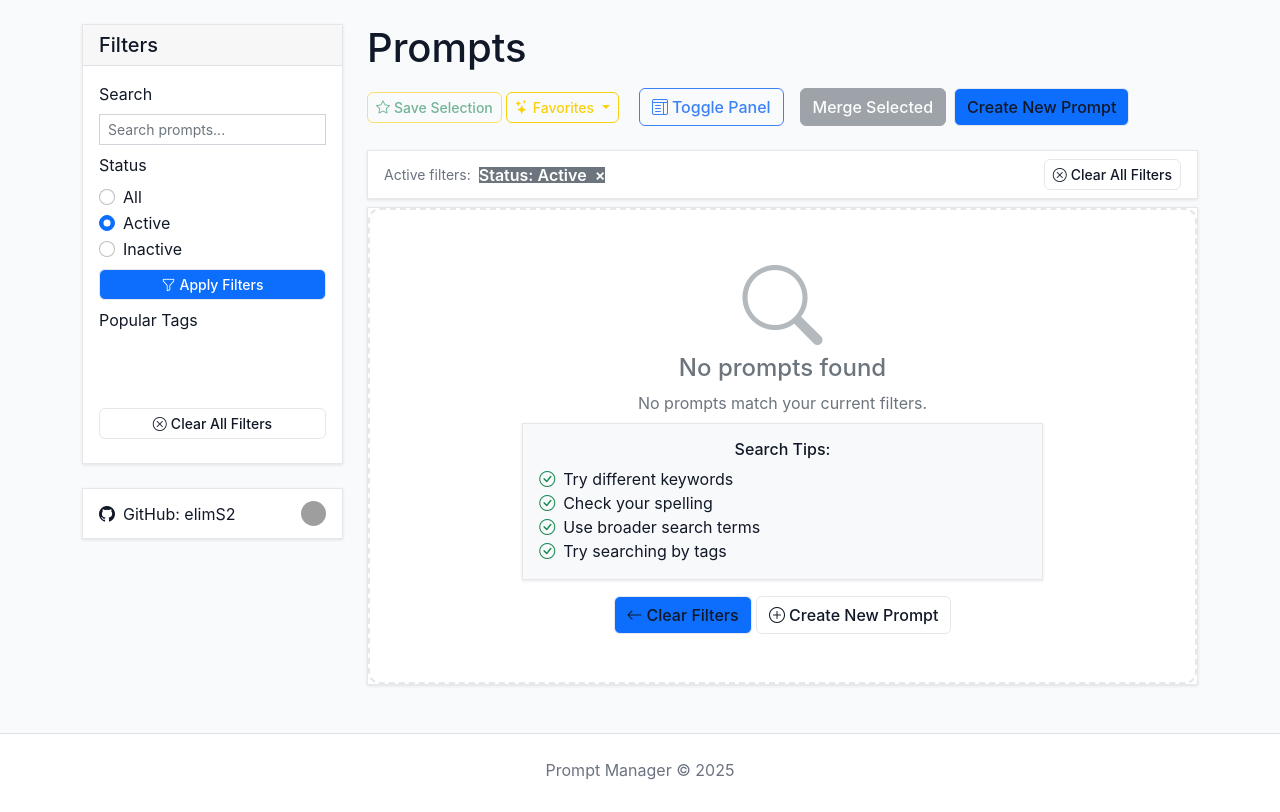
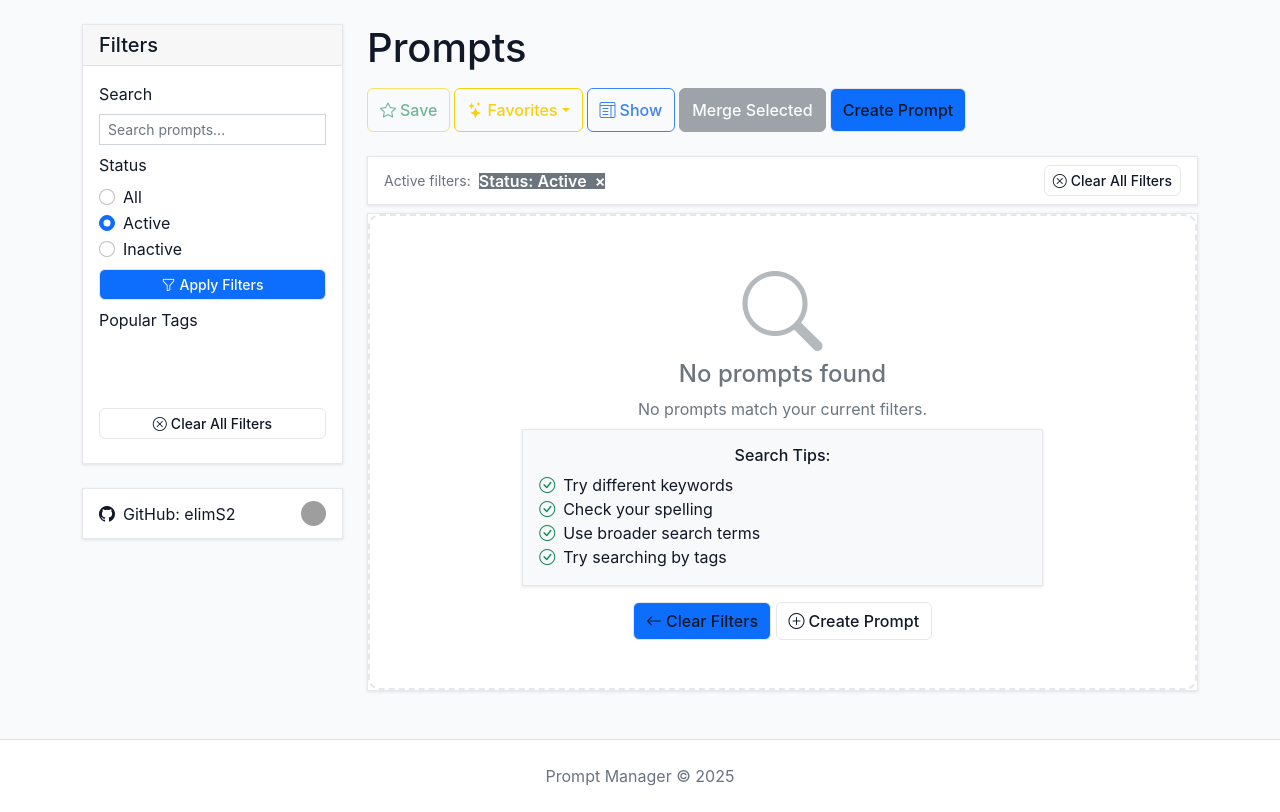
Before and after one commit to elimS2/prompt-manager, a Flask app: page /prompts in a window 1280 px wide. Shown: the part 57-869 px from the top of the page. Before the commit the page ends 837 px from the top, so only its background shows below. Run offline with Flask 3, Linux system fonts and the light colour scheme; the visitor is signed in with stand-in values (Sample User, id 1); data that the repository does not hold is empty; some libraries are stand-ins or nearby versions; grey boxes are pictures that could not be loaded.

Commit message:
style: enhance actions bar layout and button consistency
- Added consistent height and vertical alignment for action buttons in the actions bar.
- Updated button labels for clarity, removing "New" from "Create New Prompt" and simplifying "Copy Selected" to "Copy".
- Improved spacing and alignment in the actions bar for better user experience.

Files modified:
- app/static/css/style.css
- app/static/js/prompt-list.js
- app/templates/prompt/create.html
- app/templates/prompt/list.html

```diff
--- a/app/static/css/style.css
+++ b/app/static/css/style.css
@@ -2782,3 +2782,39 @@ pre {
     color: var(--text-primary) !important;
     text-decoration: none;
 }
+
+/* Actions bar buttons: enforce consistent height and vertical alignment */
+.actions-bar {
+    flex-wrap: wrap;
+    gap: 0.25rem; /* единый горизонтальный/вертикальный зазор */
+}
+
+.actions-bar .btn,
+.actions-bar .dropdown > .btn {
+    display: inline-flex;
+    align-items: center;
+    justify-content: center;
+    height: 44px;
+    line-height: 1.25rem;
+    padding-top: 0.5rem;
+    padding-bottom: 0.5rem;
+    white-space: nowrap;
+}
+
+/* Ensure dropdown toggle matches button height including border */
+.actions-bar .dropdown-toggle::after {
+    vertical-align: middle;
+}
+
+/* Единые отступы внутри группы и снаружи */
+.actions-bar .btn-group {
+    gap: 0.25rem;
+}
+
+.actions-bar .btn-group .btn {
+    margin-right: 0 !important;
+}
+
+.actions-bar > * {
+    margin-right: 0 !important;
+}
--- a/app/static/js/prompt-list.js
+++ b/app/static/js/prompt-list.js
@@ -159,7 +159,7 @@ class PromptListManager {
         this.copyAllBtn.className = 'btn btn-info me-2';
         this.copyAllBtn.id = 'copyAllBtn';
         this.copyAllBtn.disabled = true;
-        this.copyAllBtn.innerHTML = '<i class="bi bi-clipboard-plus me-1"></i>Copy Selected';
+        this.copyAllBtn.innerHTML = '<i class="bi bi-clipboard-plus me-1"></i>Copy';
         this.copyAllBtn.setAttribute('data-bs-toggle', 'tooltip');
         this.copyAllBtn.setAttribute('title', 'Copy content of all selected prompts');
         this.copyAllBtn.addEventListener('click', () => this.copyAllSelectedPrompts());
@@ -267,7 +267,7 @@ class PromptListManager {
         // Update copy all button
         if (this.copyAllBtn) {
             this.copyAllBtn.disabled = selectedCount === 0;
-            this.copyAllBtn.innerHTML = `<i class="bi bi-clipboard-plus me-1"></i>Copy Selected (${selectedCount})`;
+            this.copyAllBtn.innerHTML = `<i class=\"bi bi-clipboard-plus me-1\"></i>Copy (${selectedCount})`;
 
             // Update tooltip
             const tooltip = bootstrap.Tooltip.getInstance(this.copyAllBtn);
@@ -1349,7 +1349,7 @@ class PromptListManager {
                     <h3 class="text-muted mt-3">All prompts archived</h3>
                     <p class="text-muted">No active prompts found.</p>
                     <a href="{{ url_for('prompt.create') }}" class="btn btn-primary">
-                        <i class="bi bi-plus-circle me-2"></i>Create New Prompt
+                        <i class="bi bi-plus-circle me-2"></i>Create Prompt
                     </a>
                 </div>
             </div>
@@ -1607,13 +1607,13 @@ class PromptListManager {
 
         if (this.isPanelVisible) {
             this.showCombinedContentPanel();
-            this.toggleCombinedPanelBtn.innerHTML = '<i class="bi bi-chevron-up me-1"></i>Hide Panel';
+            this.toggleCombinedPanelBtn.innerHTML = '<i class="bi bi-chevron-up me-1"></i>Hide';
             this.toggleCombinedPanelBtn.setAttribute('title', 'Hide combined content panel');
             this.toggleCombinedPanelBtn.classList.add('active');
             this.updateCombinedContentPanel(); // Update content if there are selected prompts
         } else {
             this.hideCombinedContentPanel();
-            this.toggleCombinedPanelBtn.innerHTML = '<i class="bi bi-chevron-down me-1"></i>Show Panel';
+            this.toggleCombinedPanelBtn.innerHTML = '<i class="bi bi-chevron-down me-1"></i>Show';
             this.toggleCombinedPanelBtn.setAttribute('title', 'Show combined content panel');
             this.toggleCombinedPanelBtn.classList.remove('active');
         }
--- a/app/templates/prompt/create.html
+++ b/app/templates/prompt/create.html
@@ -7,7 +7,7 @@
     <div class="col-md-8">
         <div class="card theme-surface theme-border">
             <div class="card-header theme-border border-bottom">
-                <h3 class="mb-0 theme-text">Create New Prompt</h3>
+                <h3 class="mb-0 theme-text">Create Prompt</h3>
             </div>
             <div class="card-body theme-text">
                 <form method="POST" action="{{ url_for('prompt.create') }}" id="createForm">
--- a/app/templates/prompt/list.html
+++ b/app/templates/prompt/list.html
@@ -126,13 +126,13 @@
             <div class="d-flex justify-content-between align-items-center">
                 <h1 class="theme-text">Prompts</h1>
             </div>
-            <div class="d-flex align-items-center gap-2 mt-2">
-                <div class="btn-group me-2" role="group" aria-label="Favorites controls">
-                    <button class="btn btn-outline-success btn-sm theme-transition" id="saveFavoriteBtn" disabled>
-                        <i class="bi bi-star me-1"></i>Save Selection
+            <div class="d-flex align-items-center gap-1 mt-2 actions-bar">
+                <div class="btn-group" role="group" aria-label="Favorites controls">
+                    <button class="btn btn-outline-success theme-transition" id="saveFavoriteBtn" disabled>
+                        <i class="bi bi-star me-1"></i>Save
                     </button>
                     <div class="dropdown">
-                        <button class="btn btn-outline-secondary btn-sm dropdown-toggle theme-transition" id="favoritesDropdownBtn" data-bs-toggle="dropdown" aria-expanded="false">
+                        <button class="btn btn-outline-secondary dropdown-toggle theme-transition" id="favoritesDropdownBtn" data-bs-toggle="dropdown" aria-expanded="false">
                             <i class="bi bi-stars me-1"></i>Favorites
                         </button>
                         <ul class="dropdown-menu dropdown-menu-end" aria-labelledby="favoritesDropdownBtn" id="favoritesDropdownMenu">
@@ -148,14 +148,14 @@
                         </ul>
                     </div>
                 </div>
-                <button class="btn btn-outline-info me-2 theme-transition" id="toggleCombinedPanelBtn" data-bs-toggle="tooltip" title="Toggle Combined Content Panel">
-                    <i class="bi bi-layout-text-window me-1"></i>Toggle Panel
+                <button class="btn btn-outline-info theme-transition" id="toggleCombinedPanelBtn" data-bs-toggle="tooltip" title="Toggle Combined Content Panel">
+                    <i class="bi bi-layout-text-window me-1"></i>Show
                 </button>
                 <button class="btn btn-secondary theme-transition" id="mergeBtn" disabled>
                     Merge Selected
                 </button>
                 <a href="{{ url_for('prompt.create') }}" class="btn btn-primary theme-transition">
-                    Create New Prompt
+                    Create Prompt
                 </a>
             </div>
         </div>
@@ -459,7 +459,7 @@
                                     <i class="bi bi-arrow-left me-1"></i>Clear Filters
                                 </a>
                                 <a href="{{ url_for('prompt.create') }}" class="btn btn-outline-primary">
-                                    <i class="bi bi-plus-circle me-1"></i>Create New Prompt
+                                    <i class="bi bi-plus-circle me-1"></i>Create Prompt
                                 </a>
                             </div>
                         </div>
```
